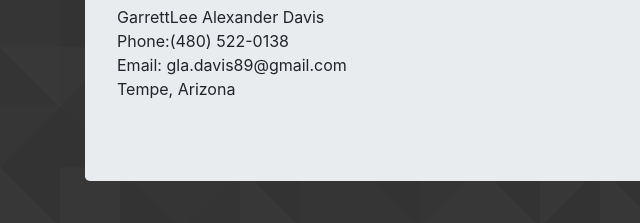
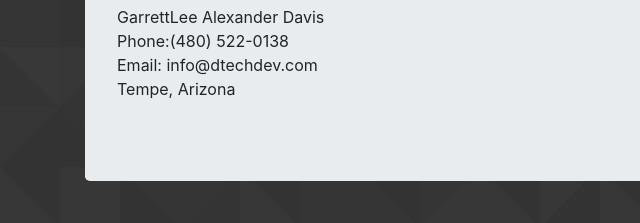
Before and after one commit to gladavis89/Bootstrap-Portfolio, a plain HTML site: page contact.html in a window 1280 px wide. Shown: the part 193-416 px from the top of the page, 0-640 px from the left. Drawn offline with nearby package versions, Linux system fonts and the light colour scheme.

Commit message:
email update

```diff
--- a/contact.html
+++ b/contact.html
@@ -36,7 +36,7 @@
      <ul>
        <li>GarrettLee Alexander Davis</li>
        <li>Phone:(480) 522-0138</li>
-       <li>Email: gla.davis89@gmail.com</li>
+       <li>Email: info@dtechdev.com</li>
        <li>Tempe, Arizona</li>
      </ul>
 
```
